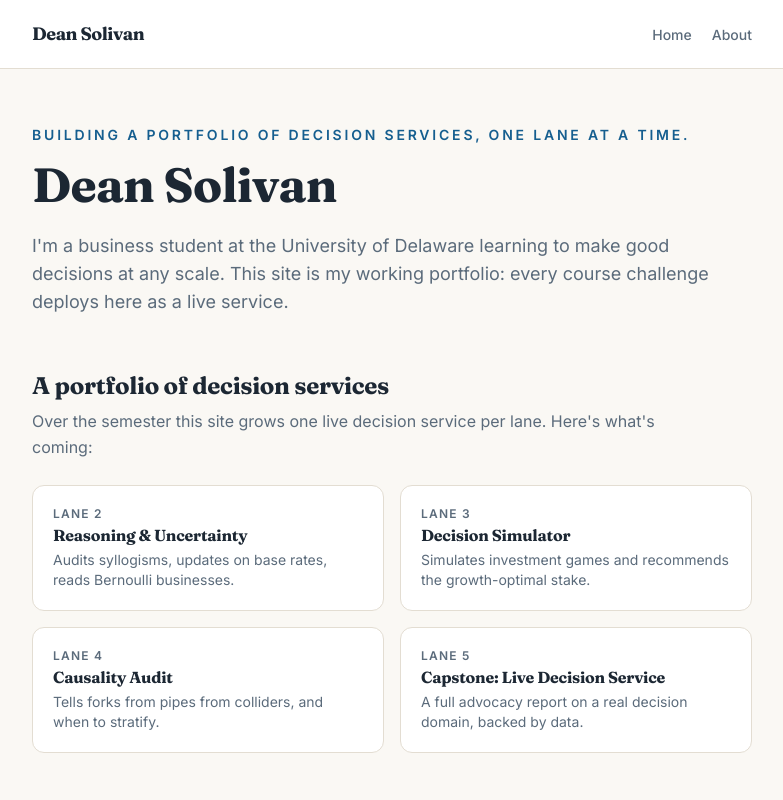
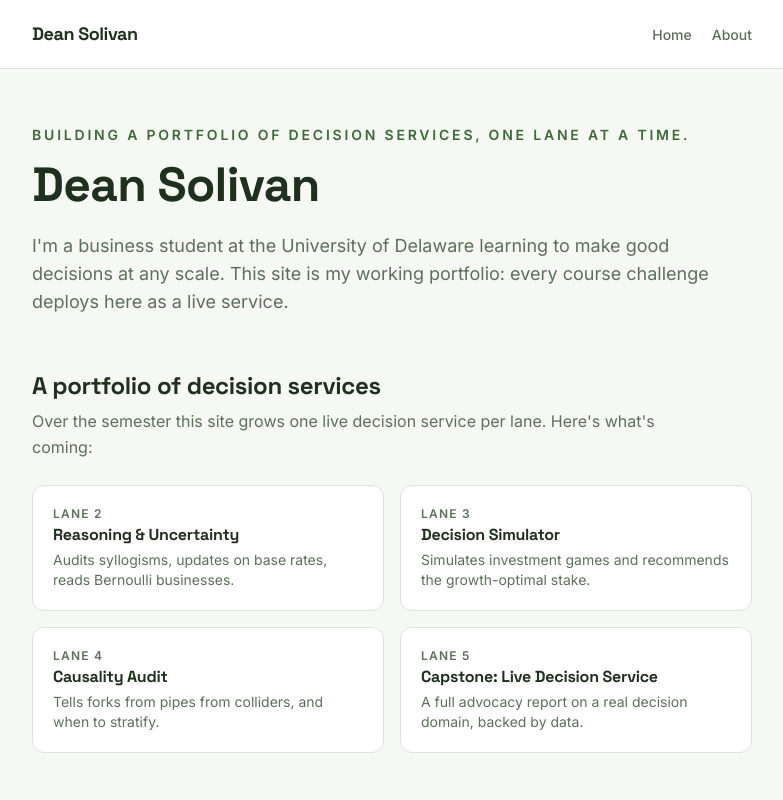
Before and after one commit to dsolivan-ud/my-site, a Next.js app: page / in a window 1280 px wide. Shown: the top 800 px of the page, without its empty margins (248-1031 px from the left). Built offline with nearby package versions, Linux system fonts and the light colour scheme; no server answers; the database is empty.

Commit message:
New Commit

```diff
--- a/src/theme.ts
+++ b/src/theme.ts
@@ -13,7 +13,7 @@
  * One word from: "regatta" | "dune" | "orchard" | "noir"
  * (Or invent your own: copy a palette below, change the colors, name it.)
  */
-export const paletteChoice = "regatta";
+export const paletteChoice = "orchard";
 
 /** ── 2. Pick your font pairing ─────────────────────────────────────────
  * One word from: "editorial" | "geometric" | "classic"
@@ -21,7 +21,7 @@ export const paletteChoice = "regatta";
  *   geometric — modern grotesk headings (tech/startup feel)
  *   classic   — high-contrast serif headings (timeless feel)
  */
-export const fontChoice = "editorial";
+export const fontChoice = "geometric";
 
 /** ── 3. (Optional) Override the accent ─────────────────────────────────
  * Set to any CSS color (e.g. "#c2410c" or "rebeccapurple") to replace the
```
